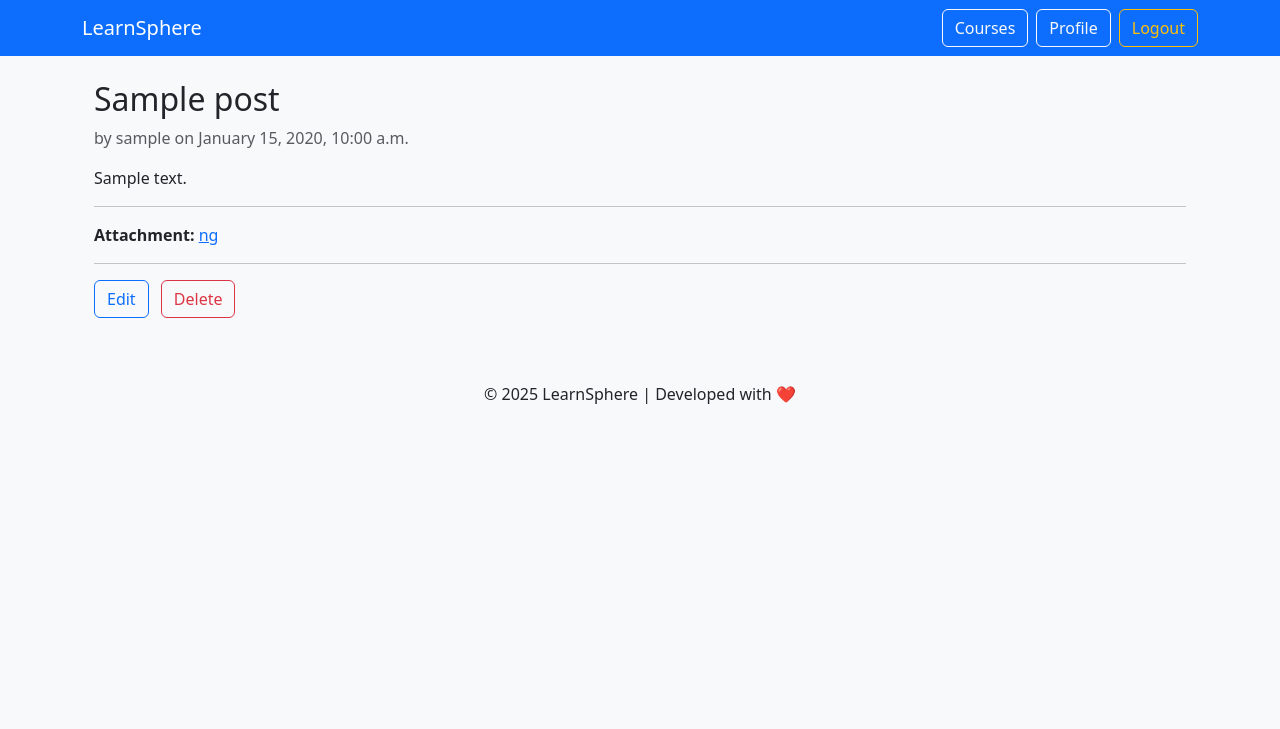
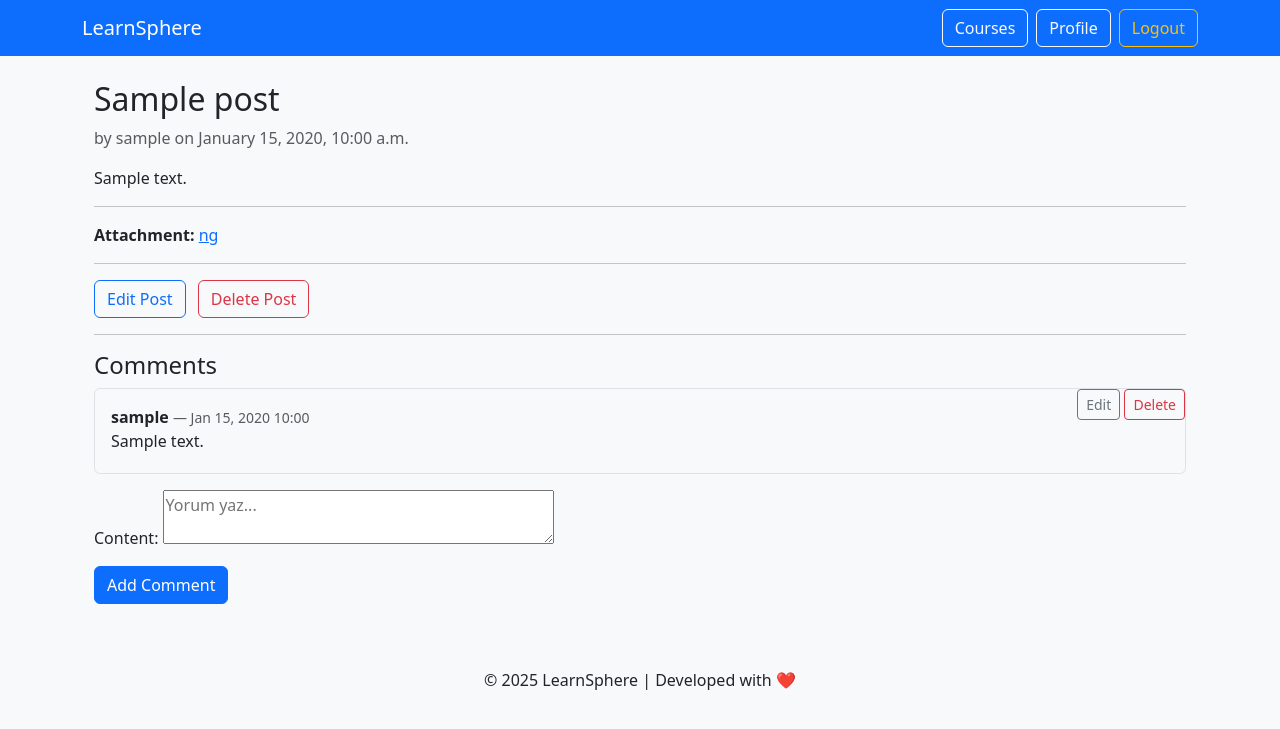
Before and after one commit to Taylanozveren/FullStack-Networking-Project-LeanSphere, a Django app: a page that uses templates/post_detail.html in a window 1280 px wide. Shown: the top 729 px of the page. Run offline with Django 5.2, Linux system fonts and the light colour scheme; a user stored in the database is signed in; tables that the repository leaves empty hold one stand-in row (values such as "Sample post").

Commit message:
Add comment create/edit/delete functionality

```diff
--- a/core/forms.py
+++ b/core/forms.py
@@ -1,10 +1,12 @@
+# core/forms.py
+
 from django import forms
 from django.contrib.auth.models import User
 from django.contrib.auth.forms import UserCreationForm
 from django.core.exceptions import ValidationError
 import os
 
-from .models import Post, Profile
+from .models import Post, Profile, Comment
 
 # ---------- yardımcı doğrulayıcılar ----------
 def validate_file_size(f):
@@ -23,6 +25,7 @@ class UserRegisterForm(UserCreationForm):
         model = User
         fields = ['username', 'email', 'password1', 'password2']
 
+
 class PostForm(forms.ModelForm):
     file = forms.FileField(required=False,
                            validators=[validate_file_size, validate_extension])
@@ -30,15 +33,32 @@ class PostForm(forms.ModelForm):
         model = Post
         fields = ['title', 'content', 'file']
         widgets = {
-            'content': forms.Textarea(attrs={'rows':5,
-                                             'placeholder':'Write your content here…'}),
+            'content': forms.Textarea(attrs={
+                'rows': 5,
+                'placeholder': 'Write your content here…'
+            }),
         }
+
 
 class ProfileForm(forms.ModelForm):
     class Meta:
         model = Profile
         fields = ['bio', 'avatar']
         widgets = {
-            'bio': forms.Textarea(attrs={'rows':4,
-                                         'placeholder':'Tell us about yourself…'}),
+            'bio': forms.Textarea(attrs={
+                'rows': 4,
+                'placeholder': 'Tell us about yourself…'
+            }),
         }
+
+
+class CommentForm(forms.ModelForm):
+    class Meta:
+        model = Comment
+        fields = ['content']
+        widgets = {
+            'content': forms.Textarea(attrs={
+                'rows': 2,
+                'placeholder': 'Yorum yaz...'
+            }),
+        }
--- a/core/urls.py
+++ b/core/urls.py
@@ -1,3 +1,5 @@
+# core/urls.py
+
 from django.urls import path
 from . import views
 
@@ -17,4 +19,9 @@ urlpatterns = [
     path('posts/<slug:slug>/', views.post_detail, name='post_detail'),
     path('posts/<slug:slug>/edit/', views.edit_post, name='edit_post'),
     path('posts/<slug:slug>/delete/', views.delete_post, name='delete_post'),
+
+    # Yeni: Yorum ekleme rotası
+    path('posts/<int:post_id>/comment/', views.add_comment, name='add_comment'),
+    path('comment/<int:comment_id>/edit/',   views.edit_comment,   name='edit_comment'),
+    path('comment/<int:comment_id>/delete/', views.delete_comment, name='delete_comment'),
 ]
--- a/core/views.py
+++ b/core/views.py
@@ -1,3 +1,5 @@
+# core/views.py
+
 from django.shortcuts import render, redirect, get_object_or_404
 from django.contrib.auth import (
     login as auth_login,
@@ -7,11 +9,13 @@ from django.contrib.auth import (
 from django.contrib import messages
 from django.contrib.auth.decorators import login_required
 
-from .forms import UserRegisterForm, PostForm, ProfileForm
-from .models import Profile, Discipline, Course, Post
+from .forms import UserRegisterForm, PostForm, ProfileForm, CommentForm
+from .models import Profile, Discipline, Course, Post, Comment
+
 
 def home(request):
     return render(request, 'home.html')
+
 
 def register(request):
     if request.method == 'POST':
@@ -23,6 +27,7 @@ def register(request):
     else:
         form = UserRegisterForm()
     return render(request, 'register.html', {'form': form})
+
 
 def login_view(request):
     if request.method == 'POST':
@@ -38,10 +43,12 @@ def login_view(request):
             messages.error(request, 'Invalid username or password.')
     return render(request, 'login.html')
 
+
 def logout_view(request):
     auth_logout(request)
     messages.success(request, "You have been logged out.")
     return redirect('home')
+
 
 @login_required
 def profile_view(request):
@@ -50,6 +57,7 @@ def profile_view(request):
         'profile': profile,
         'joined_courses': profile.joined_courses.all(),
     })
+
 
 @login_required
 def edit_profile(request):
@@ -64,10 +72,12 @@ def edit_profile(request):
         form = ProfileForm(instance=profile)
     return render(request, 'profile_form.html', {'form': form})
 
+
 @login_required
 def course_list(request):
     disciplines = Discipline.objects.prefetch_related('course_set').all()
     return render(request, 'course_list.html', {'disciplines': disciplines})
+
 
 @login_required
 def course_detail(request, slug):
@@ -80,6 +90,7 @@ def course_detail(request, slug):
         'is_joined': is_joined,
     })
 
+
 @login_required
 def join_course(request, slug):
     course  = get_object_or_404(Course, slug=slug)
@@ -91,6 +102,7 @@ def join_course(request, slug):
         profile.joined_courses.add(course)
         messages.success(request, f"You joined {course.code}")
     return redirect('course_detail', slug=slug)
+
 
 @login_required
 def create_post(request, slug):
@@ -111,10 +123,30 @@ def create_post(request, slug):
         'course': course,
     })
 
+
 @login_required
 def post_detail(request, slug):
     post = get_object_or_404(Post, slug=slug)
-    return render(request, 'post_detail.html', {'post': post})
+    # Yeni: Yorum formunu ve var olan yorumları şablona geç
+    comment_form = CommentForm()
+    return render(request, 'post_detail.html', {
+        'post': post,
+        'comment_form': comment_form,
+    })
+
+
+@login_required
+def add_comment(request, post_id):
+    post = get_object_or_404(Post, id=post_id)
+    if request.method == "POST":
+        form = CommentForm(request.POST)
+        if form.is_valid():
+            comment = form.save(commit=False)
+            comment.user = request.user
+            comment.post = post
+            comment.save()
+    return redirect('post_detail', slug=post.slug)
+
 
 @login_required
 def edit_post(request, slug):
@@ -133,6 +165,7 @@ def edit_post(request, slug):
         'post': post,
     })
 
+
 @login_required
 def delete_post(request, slug):
     post = get_object_or_404(Post, slug=slug, author=request.user)
@@ -142,3 +175,35 @@ def delete_post(request, slug):
         messages.success(request, 'Post deleted successfully.')
         return redirect('course_detail', slug=course_slug)
     return render(request, 'post_confirm_delete.html', {'post': post})
+
+from django.core.exceptions import PermissionDenied
+
+@login_required
+def edit_comment(request, comment_id):
+    comment = get_object_or_404(Comment, id=comment_id)
+    if comment.user != request.user and not request.user.is_superuser:
+        raise PermissionDenied
+    if request.method == 'POST':
+        form = CommentForm(request.POST, instance=comment)
+        if form.is_valid():
+            form.save()
+            return redirect('post_detail', slug=comment.post.slug)
+    else:
+        form = CommentForm(instance=comment)
+    return render(request, 'comment_form.html', {
+        'form': form,
+        'comment': comment,
+    })
+
+@login_required
+def delete_comment(request, comment_id):
+    comment = get_object_or_404(Comment, id=comment_id)
+    if comment.user != request.user and not request.user.is_superuser:
+        raise PermissionDenied
+    if request.method == 'POST':
+        post_slug = comment.post.slug
+        comment.delete()
+        return redirect('post_detail', slug=post_slug)
+    return render(request, 'comment_confirm_delete.html', {
+        'comment': comment,
+    })
--- a/templates/post_detail.html
+++ b/templates/post_detail.html
@@ -1,17 +1,63 @@
+{# templates/post_detail.html #}
 {% extends 'base.html' %}
 {% block content %}
 <div class="container mt-4">
+
   <h2>{{ post.title }}</h2>
-  <p class="text-muted">by {{ post.author.username }} on {{ post.created_at|date:"F j, Y, g:i a" }}</p>
-  <p>{{ post.content|linebreaks }}</p>
+  <p class="text-muted">
+    by {{ post.author.username }} on {{ post.created_at|date:"F j, Y, g:i a" }}
+  </p>
+  <div class="mb-3">
+    {{ post.content|linebreaks }}
+  </div>
+
   {% if post.file %}
     <hr>
-    <p><strong>Attachment:</strong> <a href="{{ post.file.url }}" download>{{ post.file.name|slice:"8:" }}</a></p>
+    <p>
+      <strong>Attachment:</strong>
+      <a href="{{ post.file.url }}" download>
+        {{ post.file.name|slice:"8:" }}
+      </a>
+    </p>
   {% endif %}
+
   {% if request.user == post.author %}
     <hr>
-    <a href="{% url 'edit_post' post.slug %}" class="btn btn-outline-primary">Edit</a>
-    <a href="{% url 'delete_post' post.slug %}" class="btn btn-outline-danger ms-2">Delete</a>
+    <a href="{% url 'edit_post' post.slug %}" class="btn btn-outline-primary">Edit Post</a>
+    <a href="{% url 'delete_post' post.slug %}" class="btn btn-outline-danger ms-2">Delete Post</a>
   {% endif %}
+
+  <hr>
+  <h4>Comments</h4>
+
+  {% for comment in post.comments.all %}
+    <div class="mb-3 p-3 border rounded position-relative">
+      <strong>{{ comment.user.username }}</strong>
+      <small class="text-muted">— {{ comment.created_at|date:"M j, Y H:i" }}</small>
+      <p class="mb-1">{{ comment.content }}</p>
+
+      {% if user == comment.user or user.is_superuser %}
+        <div class="position-absolute top-0 end-0">
+          <a href="{% url 'edit_comment' comment.id %}" class="btn btn-sm btn-outline-secondary">Edit</a>
+          <a href="{% url 'delete_comment' comment.id %}" class="btn btn-sm btn-outline-danger">Delete</a>
+        </div>
+      {% endif %}
+    </div>
+  {% empty %}
+    <p class="text-muted">No comments yet.</p>
+  {% endfor %}
+
+  {% if user.is_authenticated %}
+    <form method="post" action="{% url 'add_comment' post.id %}">
+      {% csrf_token %}
+      {{ comment_form.as_p }}
+      <button type="submit" class="btn btn-primary">Add Comment</button>
+    </form>
+  {% else %}
+    <p class="text-muted">
+      You must <a href="{% url 'login' %}">log in</a> to post a comment.
+    </p>
+  {% endif %}
+
 </div>
 {% endblock %}
```
Also changed, not shown: templates/comment_confirm_delete.html (added, +13 -0 lines), templates/comment_form.html (added, +17 -0 lines).
